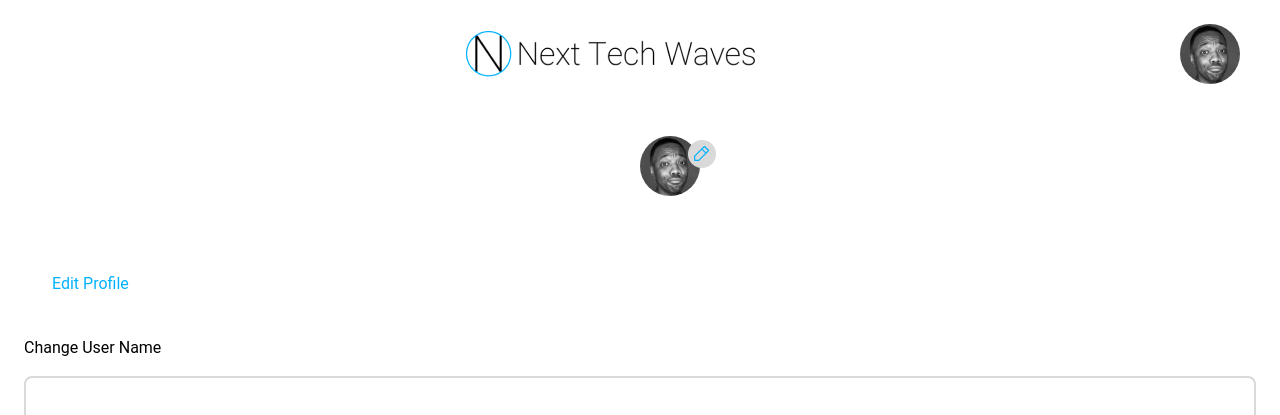
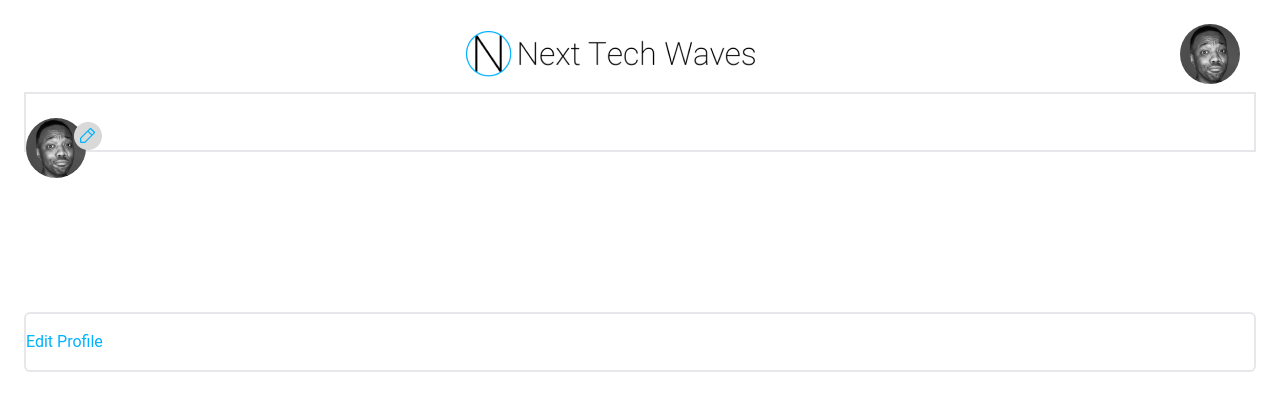
Before and after one commit to krishanumishra778/NTW, a React (Vite) app in the folder client/: page /editprofile in a window 1280 px wide. Shown: the top 415 px of the page. Built offline with nearby package versions, Linux system fonts and the light colour scheme.

Commit message:
new update
new update

```diff
--- a/client/src/Components/pages/Editprofile.jsx
+++ b/client/src/Components/pages/Editprofile.jsx
@@ -38,7 +38,7 @@ export const Editprofile = () => {
   }, []);
 
   return (
-    <div className='m-6 '>
+    <div className='m-6'>
       <nav className="hidden md:block my-2 px-4" data-aos="fade-down">
         <div className="mx-auto flex justify-between items-center">
           <div className="md:hidden">
@@ -104,13 +104,27 @@ export const Editprofile = () => {
           </div>
         )}
       </nav>
+<div className='border-2  '>
+      <div className='bg-opacity-1 '>
+        <div className='pt-6 absolute '>
+          <img className='rounded-full ' src="./images/user.png" alt="" />
+        </div>
+        <div className='max-auto pl-12 pt-7 relative'>
+          <img className='absolute pt-1.5 pl-1.5 z-[1]' onClick={() => setShowModal(true)} variant="gradient" src='./images/Vector7.png' alt="" />
+          <div>
+            <img src="./images/Ellipse54.png" alt="" />
+          </div>
+        </div>
+      </div>
+      </div>
 
-      <div className='grid grid-cols-2  m-7 '>
-        <div className='  '>
-          <h1 className='text-[#00B2FF] pt-40 ' onClick={windowWidth <= 1536 ? toggleAccordion : undefined} style={{ cursor: windowWidth <= 728 ? 'pointer' : 'default' }}> Edit Profile</h1>
+
+      <div className=''>
+
+        <h1 className='text-[#00B2FF] mt-40  border-2 rounded-md py-4 w-full' onClick={windowWidth <= 1536 ? toggleAccordion : undefined} style={{ cursor: windowWidth <= 728 ? 'pointer' : 'default' }}> Edit Profile</h1>
         {windowWidth > 1536 ? (
           <div>
-              <h1 className='pt-4'><Link to="/changepassword">Change Password</Link></h1>
+            <h1 className='pt-4  '><Link className='' to="/changepassword">Change Password</Link></h1>
             <h1 className='pt-4'><Link to='/pages'>Help</Link></h1>
             <h1 className='pt-4'>Log Out</h1>
           </div>
@@ -124,18 +138,8 @@ export const Editprofile = () => {
       </div>
 
 
-        <div className='bg-opacity-1'>
-          <div className='pt-6 absolute '>
-            <img className='rounded-full' src="./images/user.png" alt="" />
-          </div>
-          <div className='pl-12 pt-7 relative'>
-            <img className='absolute pt-1.5 pl-1.5 z-[1]' onClick={() => setShowModal(true)} variant="gradient" src='./images/Vector7.png' alt="" />
-            <div>
-              <img src="./images/Ellipse54.png" alt="" />
-            </div>
-          </div>
-        </div>
-      </div>
+
+
 
 
 
```
Lines whose indentation alone changed are shown as unchanged.
